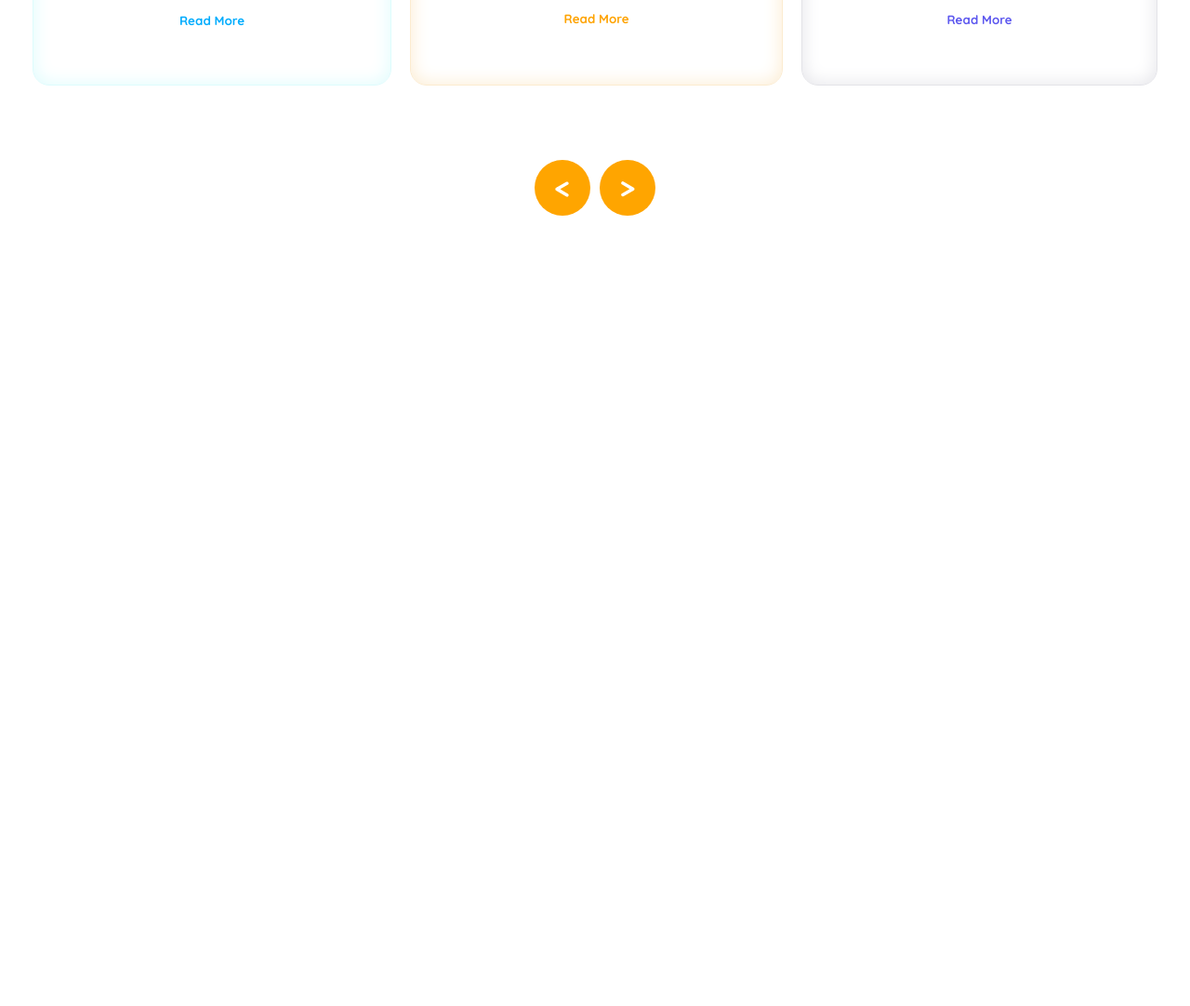
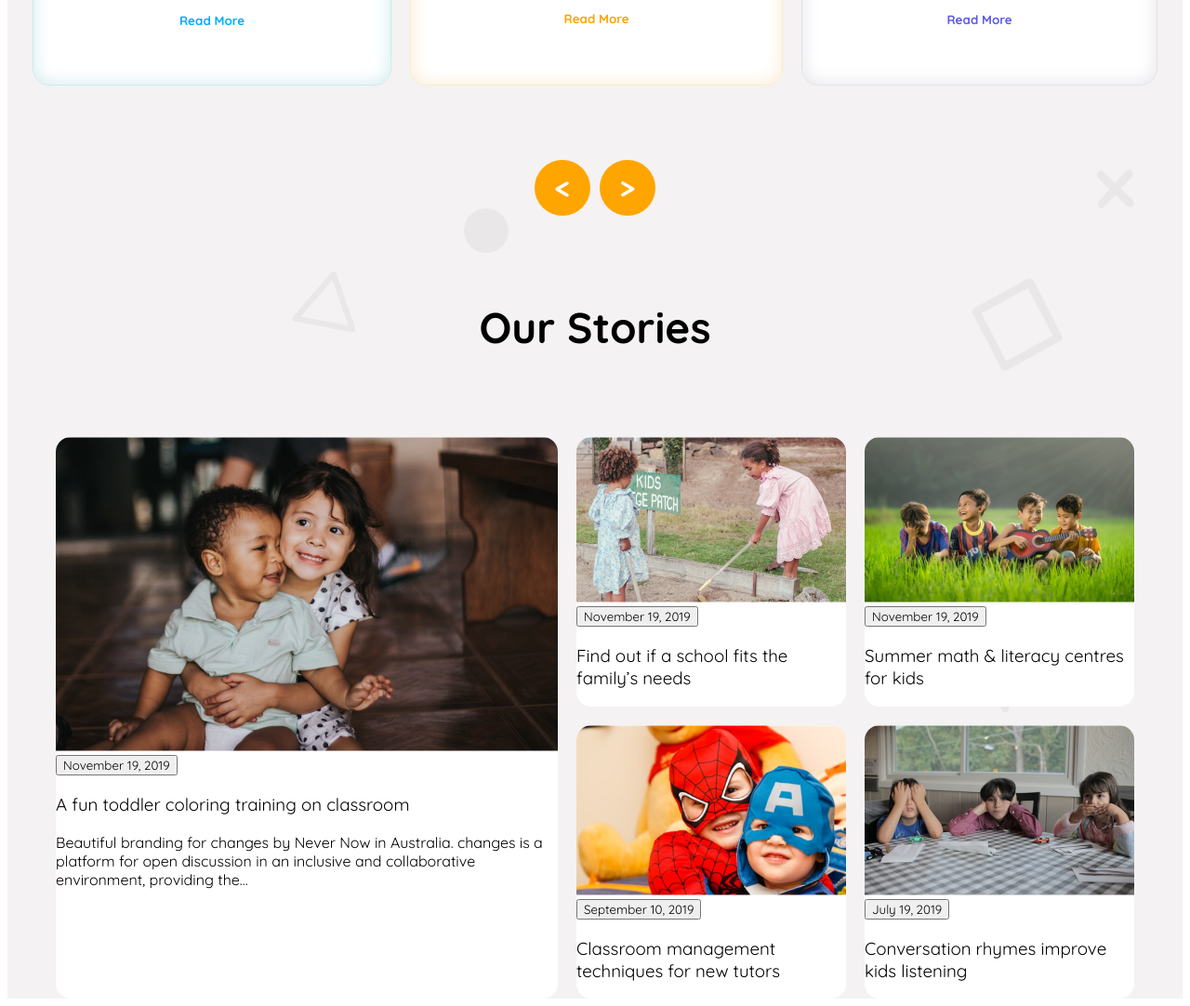
Before and after one commit to fabiha23/assignment2, a plain HTML site: page index.html in a window 1280 px wide. Shown: the part 1262-2344 px from the top of the page at 93% size. Before the commit the page ends 1562 px from the top, so only its background shows below. Drawn offline with Linux system fonts and the light colour scheme.

Commit message:
added main stories

```diff
--- a/index.html
+++ b/index.html
@@ -7,7 +7,7 @@
     <link rel="stylesheet" href="styles/assignment2.css">
 </head>
 <body class="quicksand-font">
-    <header>
+    <header class="l-grey">
         <nav class="nav-bar display-flex center">
             <div class="display-flex center">
                 <img class="logo" src="/assets/logo.png" alt="">
@@ -32,7 +32,7 @@
             <div><img class="hero" src="/assets/hero-kids.png" alt=""></div>
         </div>
     </header>
-    <main>
+    <main class="background">
         <div class="curriculum">
             <h1 class="curri-title">Standard Curriculum</h1>
         <div class="curri-cards display-flex">
@@ -65,6 +65,53 @@
                 >
             </div>
         </div>
+
+        <div class="stories">
+            <h1 class="stories-title">Our Stories</h1>
+            <div class="stories-cntnt display-flex">
+                <div class="story1">
+                    <img src="/assets/story-1.png" alt="">
+                    <br>
+                    <button>November 19, 2019</button>
+                    <div>
+                        <h3 class="story-h">A fun toddler coloring training on
+                            classroom</h3>
+                        <p>Beautiful branding for changes by Never Now in Australia.
+                            changes is a platform for open discussion in an inclusive and
+                            collaborative environment, providing the...</p>
+                    </div>
+                </div>
+                <div class="grid">
+                    <div class="story2">
+                        <img src="/assets/story-2.png" alt="">
+                        <br>
+                        <button>November 19, 2019</button>
+                        <h3>Find out if a school fits the family’s needs</h3>
+                    </div>
+                    <div class="story3">
+                        <img src="/assets/story-3.png" alt="">
+                        <br>
+                        <button>November 19, 2019</button>
+                        <h3>Summer math & literacy
+                            centres for kids</h3>
+                    </div>
+                    <div class="story4">
+                        <img src="/assets/story-4.png" alt="">
+                        <br>
+                        <button>September 10, 2019</button>
+                        <h3>Classroom management
+                            techniques for new tutors</h3>
+                    </div>
+                    <div class="story5">
+                        <img src="/assets/story-5.png" alt="">
+                        <br>
+                        <button>July 19, 2019</button>
+                        <h3>Conversation rhymes
+                            improve kids listening</h3>
+                    </div>
+                </div>
+            </div>
+        </div>
     </main>
     <footer>
 
--- a/styles/assignment2.css
+++ b/styles/assignment2.css
@@ -28,6 +28,9 @@
   }
   .grey{
     color: #666666;
+  }
+  .l-grey{
+    background-color: rgb(245, 245, 245);;
   }
 
   /* header */
@@ -70,7 +73,7 @@
     height: 30px;
     width: 30px;
   }
-  .banner{
+  .banner, .stories{
     max-width: 1210px;
     margin: 0 auto;
     justify-content: space-between;
@@ -100,7 +103,7 @@
   /* main, curriculum */
 
   .curriculum{
-    margin-top: 60px;
+    padding-top: 60px;
     margin-bottom: 60px;
   }
   .curri-title{
@@ -129,9 +132,9 @@
     background-color: white;
   }
   .kinder{
-    border: 1px solid #ddfcfd;
-    background: linear-gradient(to bottom,#ddfcfd , white 20%);
-    box-shadow: inset 0 0 20px #ddfcfd;
+    border: 1px solid #ceeaeb;
+    background: linear-gradient(to bottom,#ceeaeb , white 20%);
+    box-shadow: inset 0 0 20px #ceeaeb;
   }
   .elementary{
     border: 1px solid #fcebcf;
@@ -158,6 +161,44 @@
     font-size: 2rem;
     font-weight: bold;
     margin-bottom: 60px;
+  }
+  .background{
+    background-image: url(/assets/bg.png);
+    background-color: rgb(244, 242, 242);
+  }
+
+  /* main stories */
+
+  .stories-cntnt{
+    gap: 20px;
+    justify-content: center;
+  }
+  .stories-title{
+    text-align: center;
+    font-size: 2.87rem;
+    font-weight: bold;
+    padding-bottom: 60px;
+  }
+
+  .grid{
+    display: grid;
+    grid-template-columns: repeat(2, 1fr);
+    gap: 20px;
+  }
+  .story1{
+    background-color: white;
+    max-width: 540px;
+    max-height: 630px;
+    border-radius: 16px;
+    overflow: hidden;
+
+  }
+  .story2, .story3, .story4, .story5{
+    max-width: 290px;
+    max-height: 300px;
+    background-color: white;
+    border-radius: 16px;
+    overflow: hidden;
   }
 
 
```
